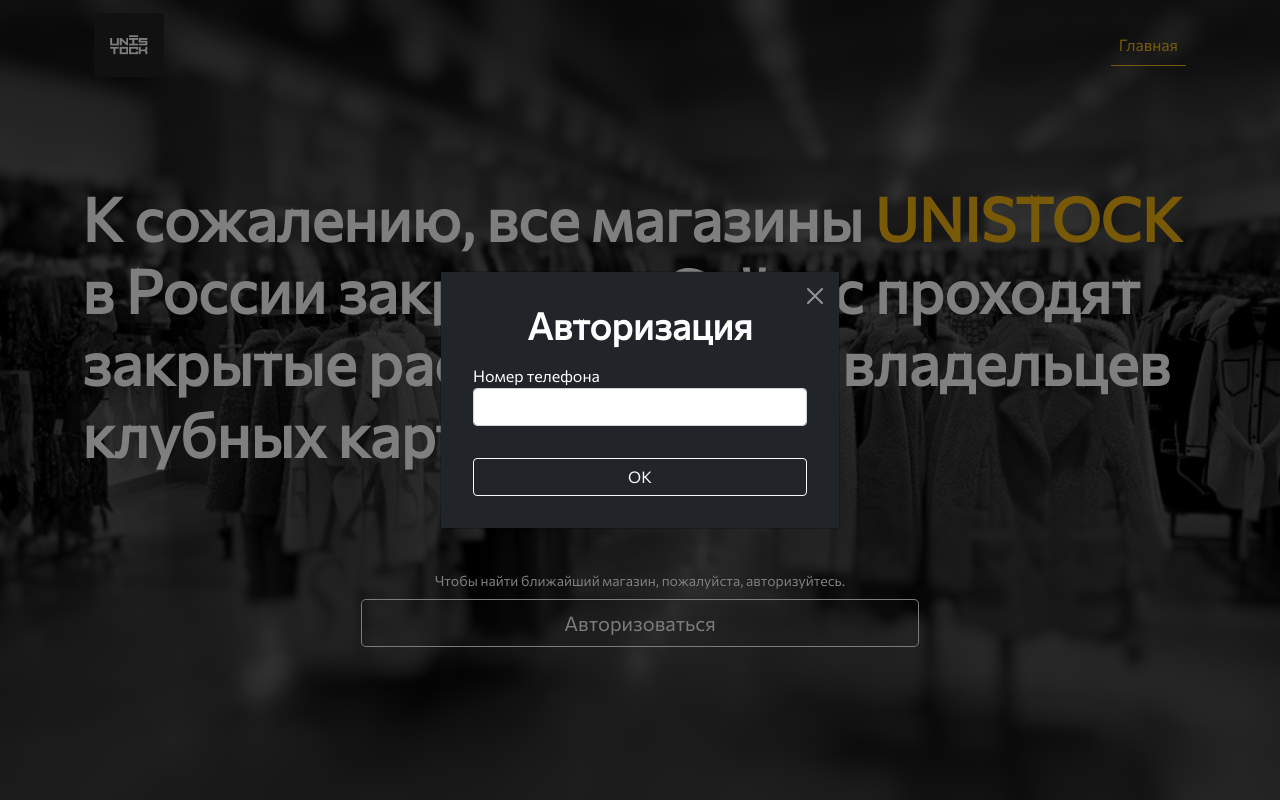
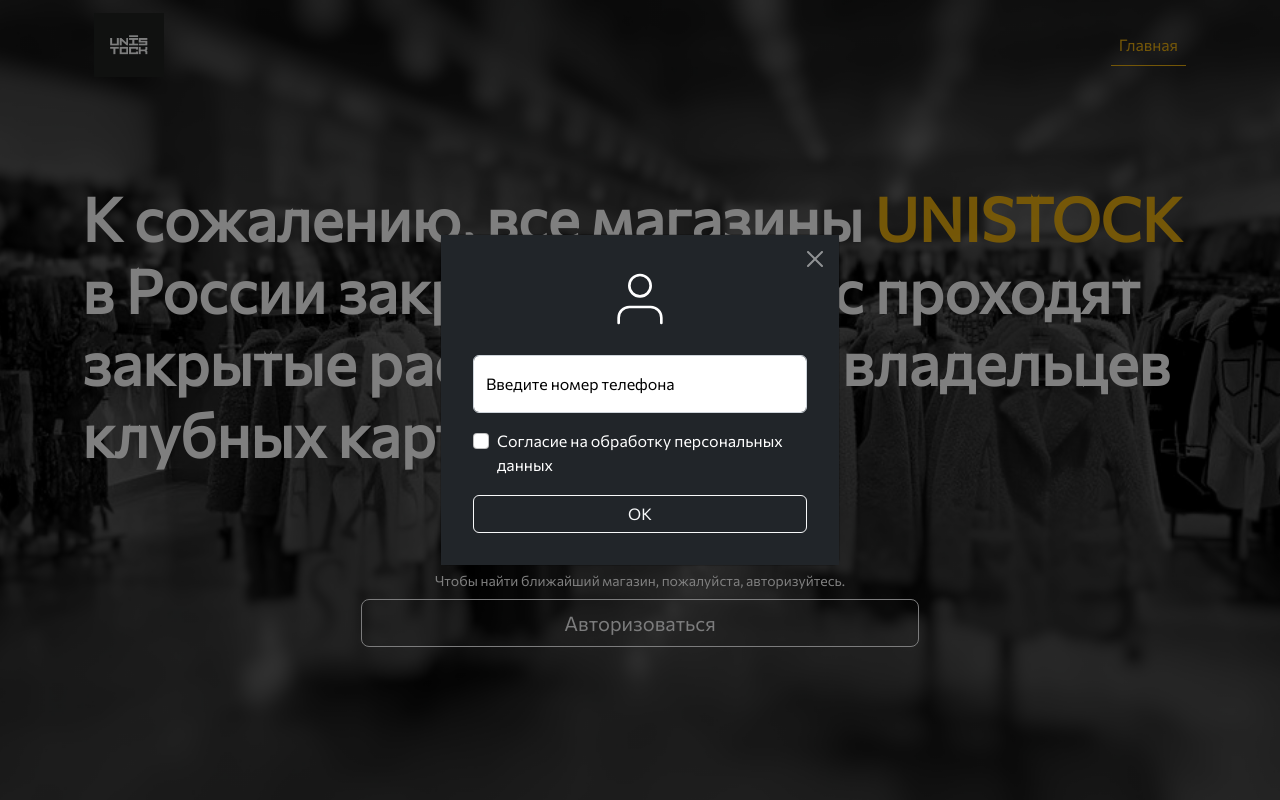
Before and after one commit to FadeevDeniss/unistock, a Django app: page / in a window 1280 px wide, after a click on "Авторизоваться". Run offline with Django 4.2, Linux system fonts and the light colour scheme.

Commit message:
Add django form field and js formatting

```diff
--- /dev/null
+++ b/apps/core/forms.py
@@ -0,0 +1,35 @@
+from django import forms
+from django.core.exceptions import ValidationError
+
+
+class UserPhoneForm(forms.Form):
+
+    phone = forms.CharField(
+
+        label='Введите пожалуйста Ваш номер',
+        min_length=17,
+
+        widget=forms.TextInput(
+
+            attrs={
+                'type': 'tel',
+                'name': 'phone',
+                'id': 'user_phone',
+                'class': 'form-control',
+                'placeholder': '+7(999)-999-99-99'
+            }
+
+        ),
+
+        error_messages={
+
+            'required': ValidationError(
+                'Пожалуйста введите актуальный номер'
+            ),
+
+            'min_length': 'Номер должен содержать минимум 17 цифр'
+        },
+
+        required=True,
+
+    )
--- a/apps/core/static/core/css/main.css
+++ b/apps/core/static/core/css/main.css
@@ -15,7 +15,7 @@
     background-size: cover;
 }
 
-:root {--main-color: #f0b30f;}
+:root {--main-color: rgba(240, 179, 15, 0.96);}
 .theme-text {color: var(--main-color);}
 
 .select {
@@ -55,6 +55,11 @@
     padding: 1em;
 }
 
+.icon-modal {
+    display: flex;
+    justify-content: center;
+}
+
 .modal-content {
     width: 80%;
     margin: 0 auto;
@@ -67,6 +72,8 @@
 .modalHeader {
     font-size: 2.3em;
     font-weight: bold;
+    font-family: 'Alegreya Sans SC', sans-serif;
+    margin-bottom: 25px;
 }
 
 .authForm {
@@ -75,23 +82,21 @@
     color: #fff;
 }
 
-/* || Form invalid */
-
-.invalid {
-    color: #e90505;
+.phone__label {
+    color: black;
 }
 
-.hidden {
-    display: none;
+
+/* || Effects */
+
+.form-control:focus {
+        border-color: var(--main-color);
+        box-shadow: 0px 1px 1px rgba(244, 161, 20, 0.89) inset, 0px 0px 6px var(--main-color);
 }
 
-/* Effects || Navbar */
-
-/*.navbar ul li a:hover {*/
-/*    color: var(--main-color) !important;*/
-/*    border-bottom: 1px solid var(--main-color);*/
-/*}*/
-
+.form-check-input:checked~ .form-check-label::before {
+    background: black !important;
+}
 
 /* || Media queries */
 
--- a/apps/core/static/core/js/main.js
+++ b/apps/core/static/core/js/main.js
@@ -1,18 +1,33 @@
-const mod = document.getElementById('userAuth');
+window.addEventListener('load', (e) => {
+    const input = document.getElementById('user_phone');
 
-mod.addEventListener('show.bs.modal', event => {
-    const btn = mod.querySelector('.authForm button'),
-          form = document.forms[0];
+    input.addEventListener('focusin', () => {
+        if (input.value.length === 0) input.value = '+7';
+    })
 
-    btn.onclick = () => {
-        form.reset();
-        mod.querySelector('.invalid').classList.remove('hidden');
-        form.phone.onclick = () => {
-            mod.querySelector('.invalid').classList.add('hidden');
+    input.addEventListener('focusout', () => {
+        if (input.value.length < 3) {
+            input.value = '';
         }
-    }
+
+    })
+
+    input.addEventListener('keyup', (e) => {
+
+        if (e.key !== 'Backspace' && input.value.length === 3) {
+            input.value = input.value.replace('+7', '+7(');
+        }
+
+        if (e.key !== 'Backspace' && input.value.length === 6) {
+            input.value += ')';
+        }
+
+        if (e.key !== 'Backspace' && (
+            input.value.length === 7 ||
+            input.value.length === 11 ||
+            input.value.length === 14
+        )) {
+            input.value += '-';
+        }
+    })
 })
-
-mod.addEventListener('hidden.bs.modal', event => {
-    mod.querySelector('.invalid').classList.add('hidden');
-})
--- a/apps/core/views.py
+++ b/apps/core/views.py
@@ -1,9 +1,20 @@
-from django.views.generic.base import TemplateView
+from django.shortcuts import render
+from django.views.generic.base import View
+
+from apps.core.forms import UserPhoneForm
 
 
-class HomePageView(TemplateView):
+class HomePageView(View):
 
+    form_class = UserPhoneForm
     template_name = "home.html"
 
-    def get_context_data(self, **kwargs):
-        pass
+    def get(self, request, *args, **kwargs):
+
+        f = self.form_class()
+
+        return render(
+            request,
+            self.template_name,
+            {'form': f}
+        )
--- a/home.html
+++ b/home.html
@@ -10,19 +10,23 @@
 
 
   <!-- Bootstrap CSS -->
-  <link href="https://cdn.jsdelivr.net/npm/bootstrap@5.1.3/dist/css/bootstrap.min.css" rel="stylesheet"
-    integrity="sha384-1BmE4kWBq78iYhFldvKuhfTAU6auU8tT94WrHftjDbrCEXSU1oBoqyl2QvZ6jIW3" crossorigin="anonymous">
+  <link href="https://cdn.jsdelivr.net/npm/bootstrap@5.2.3/dist/css/bootstrap.min.css" rel="stylesheet">
+
+  <!-- Bootstrap Bundle with Popper -->
+  <script src="	https://cdn.jsdelivr.net/npm/bootstrap@5.2.3/dist/js/bootstrap.bundle.min.js"></script>
+
+  <!-- Custom JS -->
+  <script src="/static/core/js/main.js"></script>
+
+  <!-- Fonts -->
   <link rel="preconnect" href="https://fonts.googleapis.com">
   <link rel="preconnect" href="https://fonts.gstatic.com" crossorigin>
   <link href="https://fonts.googleapis.com/css2?family=Commissioner&display=swap" rel="stylesheet">
+  <link href="https://fonts.googleapis.com/css2?family=Alegreya+Sans+SC:wght@100&display=swap" rel="stylesheet">
 
   <!-- Custom CSS -->
-
   {% block stylesheets %}
-
-        <link rel="stylesheet" type="text/css"
-              href="{% static 'core/css/main.css' %}">
-
+        <link rel="stylesheet" type="text/css" href="{% static 'core/css/main.css' %}">
   {% endblock stylesheets %}
 
     <title>Unistock</title>
@@ -96,22 +100,36 @@
                         </button>
 
                         <div class="authForm bg-dark">
+                            <div class="icon-modal">
+                                <svg xmlns="http://www.w3.org/2000/svg" width="64" height="64" viewBox="0 0 24 24"
+                                     fill="none" stroke="white" stroke-width="1" stroke-linecap="round"
+                                     stroke-linejoin="round" class="feather feather-user">
+                                    <path d="M20 21v-2a4 4 0 0 0-4-4H8a4 4 0 0 0-4 4v2">
+                                    </path>
+                                    <circle cx="12" cy="7" r="4"></circle>
+                                </svg>
+                            </div>
 
-                            <h1 class="modalHeader text-center">Авторизация</h1>
+                            <form id="formMod" action="." method="post">
 
-                            <form id="formMod">
                                 {% csrf_token %}
 
-                                <div class="mb-3 mt-3 has-validation">
+                                <div class="form-floating mb-3 mt-4">
 
-                                    <label for="tel">Номер телефона</label>
-                                    <input type="tel" name="phone" class="form-control" pattern="(\+?\d[- .]*){7,13}" required/>
-                                    <div class="invalid hidden">Номер не зарегистрирован</div>
+                                    {{ form.phone }}
+                                    <label class="phone__label" for="phone">Введите номер телефона</label>
+                                    {{ form.phone.errors }}
 
                                 </div>
 
+                                <div class="mt-3 form-check">
+                                    <input type="checkbox" class="form-check-input" id="baseCheck" required>
+                                    <label class="form-check-label" for="baseCheck">Согласие на обработку персональных данных</label>
+                                </div>
+
+
                                 <div class="d-grid gap-2">
-                                    <button type="button" class="btn btn-outline-light mt-3">OK</button>
+                                    <button type="submit" form="formMod" class="btn btn-outline-light mt-3">OK</button>
                                 </div>
 
                             </form>
@@ -130,19 +148,8 @@
 
   <!-- Navbar ends here -->
 
-  <!-- Bootstrap Bundle with Popper -->
+  <!--  Separate Popper and Bootstrap JS -->
 
-  <script src="https://cdn.jsdelivr.net/npm/bootstrap@5.1.3/dist/js/bootstrap.bundle.min.js"
-          integrity="sha384-ka7Sk0Gln4gmtz2MlQnikT1wXgYsOg+OMhuP+IlRH9sENBO0LRn5q+8nbTov4+1p"
-          crossorigin="anonymous"></script>
-
-  <!-- DEV -->
-  <script src="/static/core/js/main.js"></script>
-
-  <!-- PROD -->
-
-
-  <!--  Separate Popper and Bootstrap JS -->
   <!--
     <script src="https://cdn.jsdelivr.net/npm/@popperjs/core@2.10.2/dist/umd/popper.min.js" integrity="sha384-7+zCNj/IqJ95wo16oMtfsKbZ9ccEh31eOz1HGyDuCQ6wgnyJNSYdrPa03rtR1zdB" crossorigin="anonymous"></script>
     <script src="https://cdn.jsdelivr.net/npm/bootstrap@5.1.3/dist/js/bootstrap.min.js" integrity="sha384-QJHtvGhmr9XOIpI6YVutG+2QOK9T+ZnN4kzFN1RtK3zEFEIsxhlmWl5/YESvpZ13" crossorigin="anonymous"></script>
```
Also changed, not shown: apps/core/static/core/media/user.svg (added).
